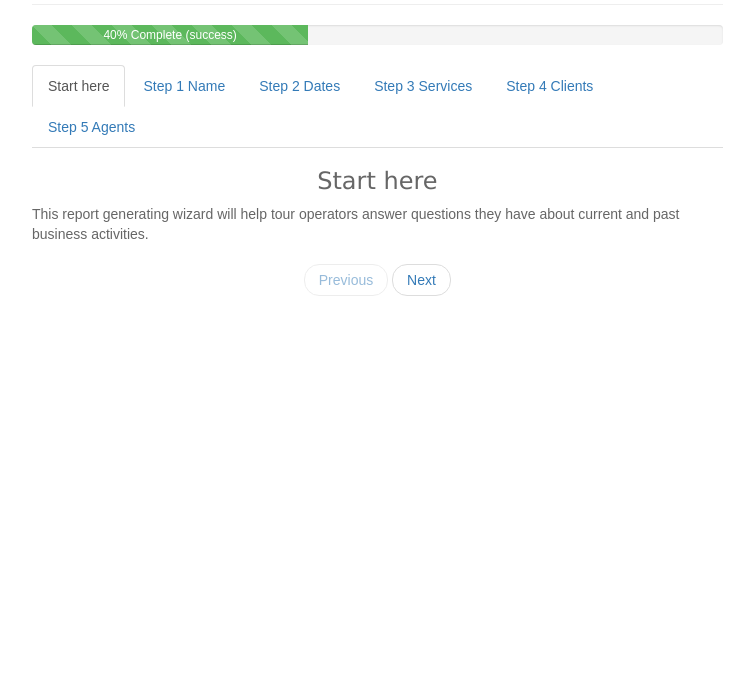
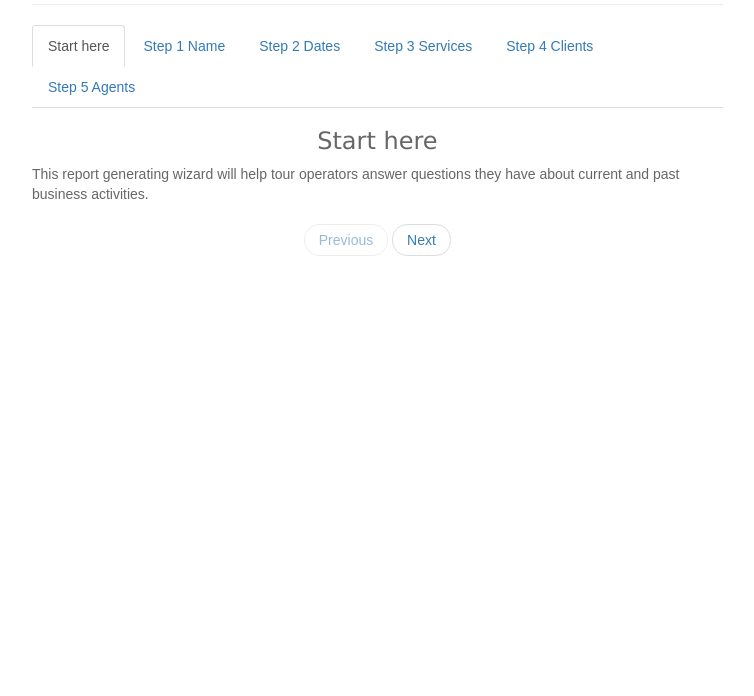
Before and after one commit to ivan006/About-Me, a plain HTML site: page report-builder/index.htm in a window 1280 px wide. Shown: the part 104-800 px from the top of the page, without its empty margins (316-1070 px from the left). Drawn offline with Linux system fonts and the light colour scheme.

Commit message:
Update index.htm

```diff
--- a/report-builder/index.htm
+++ b/report-builder/index.htm
@@ -321,11 +321,6 @@ body {
 	<!-- <h1>ReportBuilder</h1> -->
 	<h2 class="h1 font-weight-thin">ReportBuilder</h2>
 	<hr>
-	<div class="progress">
-		<div class="progress-bar progress-bar-success progress-bar-striped" role="progressbar" aria-valuenow="40" aria-valuemin="0" aria-valuemax="100" style="width:40%">
-			40% Complete (success)
-		</div>
-	</div>
 	<ul class="nav nav-tabs">
 		<li class="active"><a data-toggle="tab" href="#ReportTab1" aria-expanded="true">Start here</a></li>
 		<li class=""><a data-toggle="tab" href="#ReportTab2" aria-expanded="false">Step 1 Name</a></li>
@@ -1298,7 +1293,7 @@ body {
 </form>
 			<ul class="pager">
 				<li><a href="#ReportTab5" data-toggle="tab" class="btnPrevious" aria-expanded="false">Previous</a></li>
-				<li><a href="#" data-toggle="tab" class="btnNext op-05" aria-expanded="false">Next</a></li>
+				<li><a href="#" data-toggle="tab" class="btnNext op-05" aria-expanded="false">Finish</a></li>
 			</ul>
 		</div>
 	</div>
```
